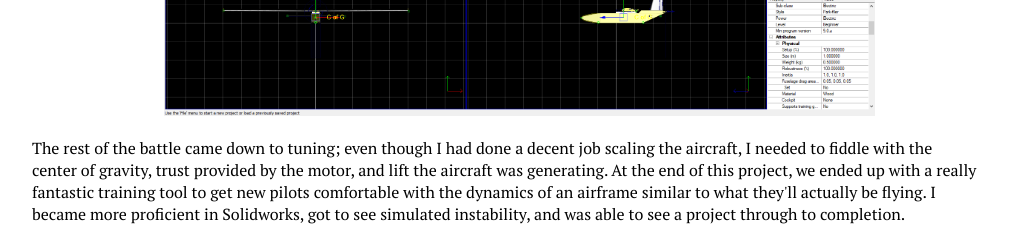
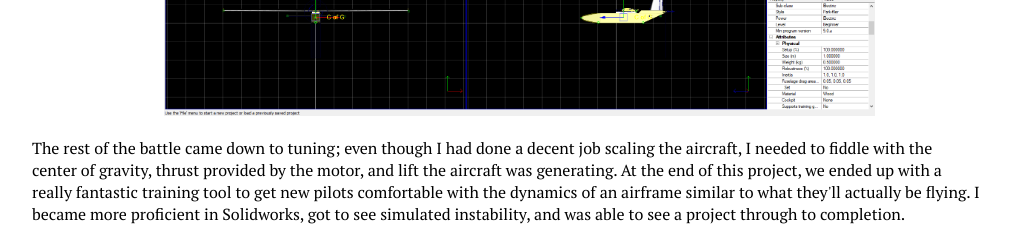
Before and after one commit to deliastephens/deliastephens-website-archive, a website: page maja.html in a window 1280 px wide. Shown: the part 1927-2166 px from the top of the page, without its empty margins (134-1144 px from the left). Drawn offline with Linux system fonts and the light colour scheme.

Commit message:
Typo
Thanks Christine

```diff
--- a/maja.html
+++ b/maja.html
@@ -88,7 +88,7 @@
       </div>
       <p>
         The rest of the battle came down to tuning; even though I had done a decent job scaling the aircraft,
-        I needed to fiddle with the center of gravity, trust provided by the motor, and lift the aircraft was generating.
+        I needed to fiddle with the center of gravity, thrust provided by the motor, and lift the aircraft was generating.
         At the end of this project, we ended up with a really fantastic training tool to get new pilots comfortable
         with the dynamics of an airframe similar to what they'll actually be flying. I became more proficient in Solidworks, got to
         see simulated instability, and was able to see a project through to completion.
```
